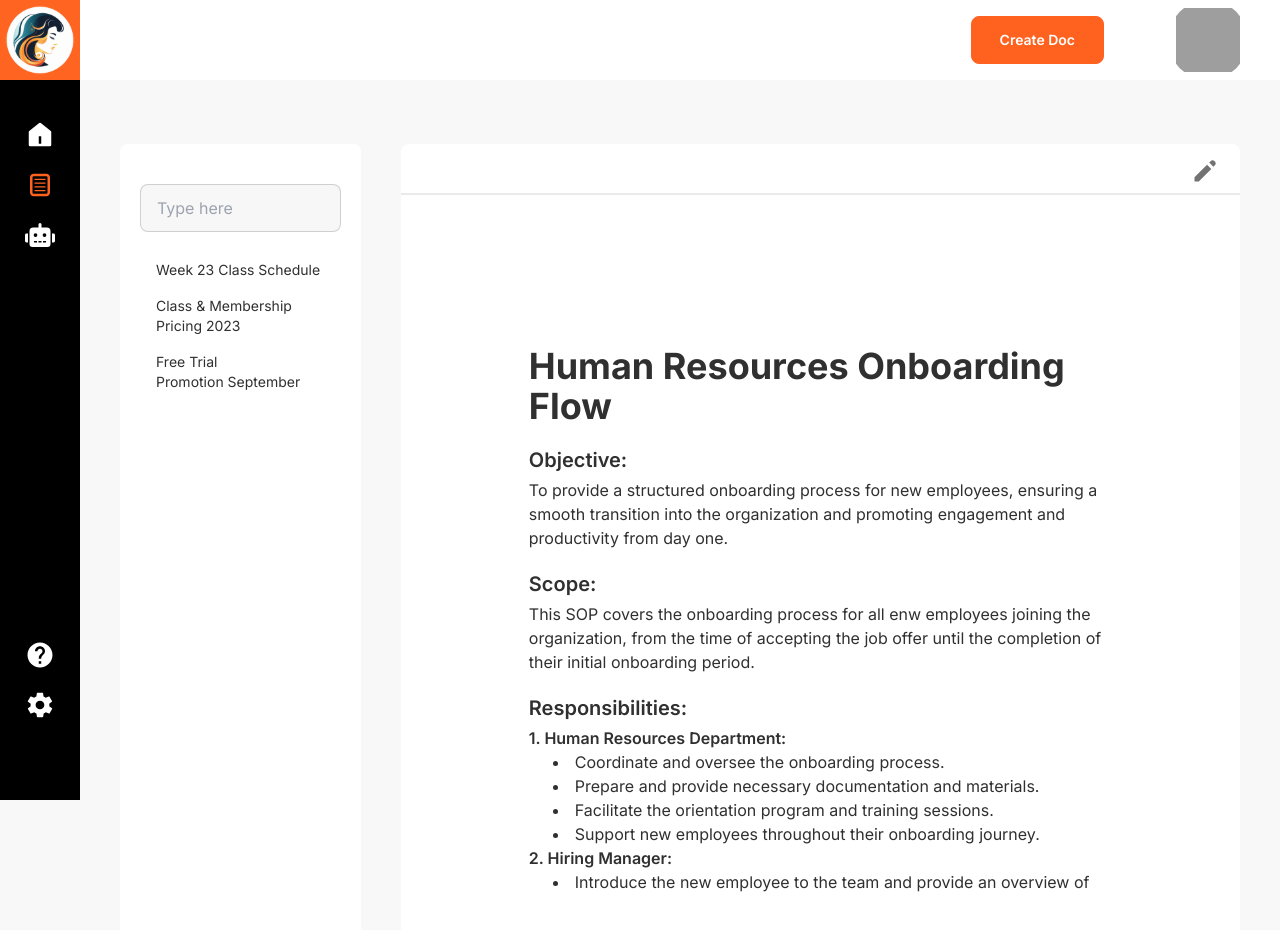
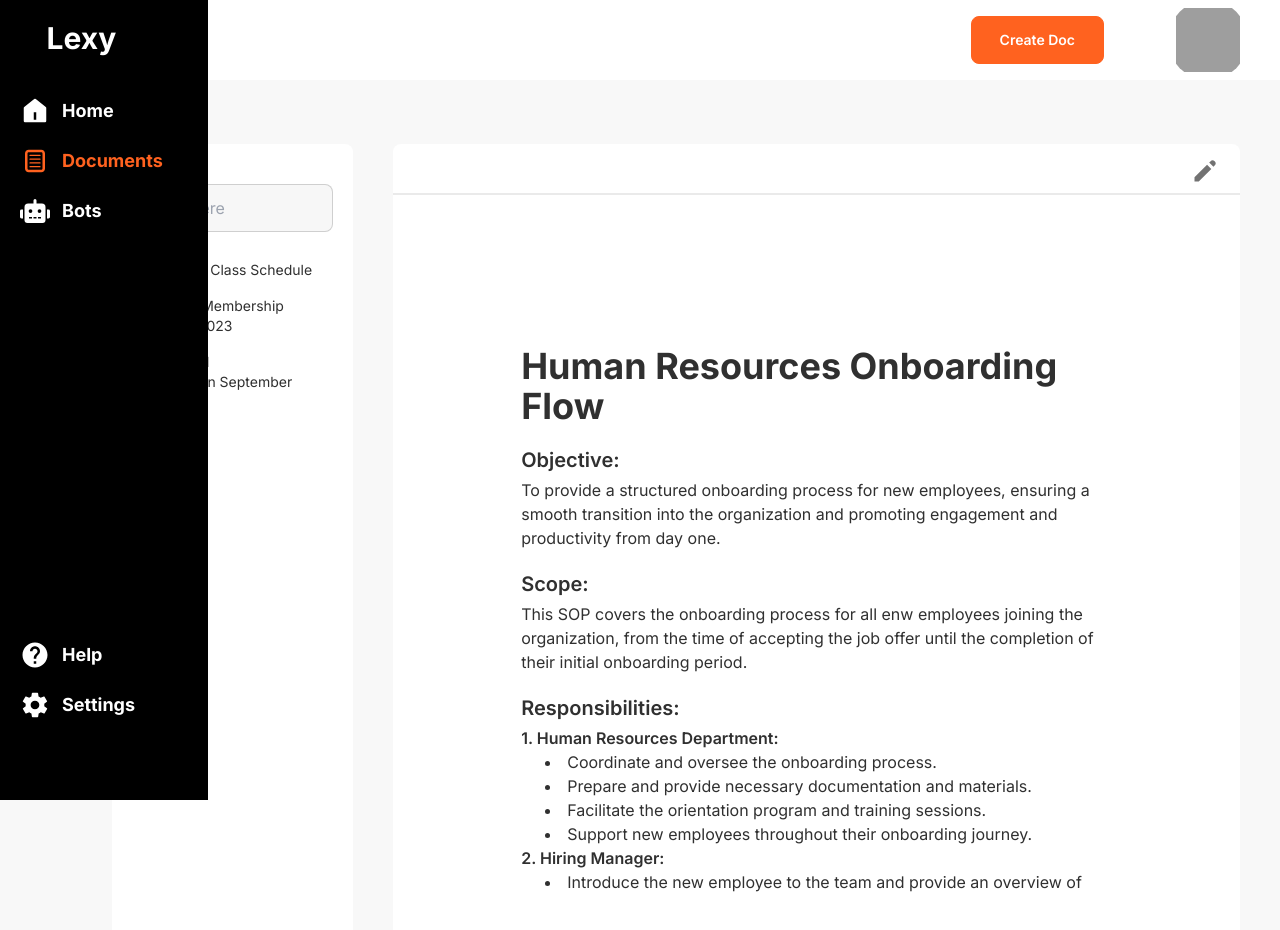
Before and after one commit to rakibul-wdp/lexy, a Next.js app: page /documents in a window 1280 px wide. Shown: the top 930 px of the page. Built offline with nearby package versions, Linux system fonts and the light colour scheme; grey boxes are pictures that could not be loaded.

Commit message:
fix all issue

```diff
--- a/components/Header.tsx
+++ b/components/Header.tsx
@@ -3,13 +3,18 @@ import Avatar from "@/public/assets/images/avatar.svg";
 import Logo from "@/public/assets/images/Logo.svg";
 import Image from "next/image";
 
-const Header = ({isChecked}: any) => {
+const Header = ({ isChecked }: any) => {
   return (
     <div className="navbar p-0 bg-secondary fixed">
       <div className="navbar-start">
+        {!isChecked && (
+          <a className="btn btn-ghost normal-case text-xl -mt-[2.0637rem] lg:hidden px-0">
+            <Image src={Logo} width={80} height={80} alt="lexy" />
+          </a>
+        )}
         <label
           htmlFor="my-drawer-2"
-          className="btn btn-circle swap swap-rotate lg:hidden ml-2"
+          className="btn btn-circle swap swap-rotate lg:ml-24 ml-2"
         >
           <input type="checkbox" />
           <svg
@@ -31,15 +36,12 @@ const Header = ({isChecked}: any) => {
             <polygon points="400 145.49 366.51 112 256 222.51 145.49 112 112 145.49 222.51 256 112 366.51 145.49 400 256 289.49 366.51 400 400 366.51 289.49 256 400 145.49" />
           </svg>
         </label>
-        {!isChecked && <a className="btn btn-ghost normal-case text-xl -mt-[2.0635rem] lg:hidden">
-          <Image src={Logo} width={80} height={80} alt="lexy" />
-        </a>}
       </div>
       <div className="navbar-end">
         <a className="btn btn-primary capitalize text-secondary px-7">
           Create Doc
         </a>
-        <div className="avatar ml-8 md:ml-16 pr-5 lg:pr-28">
+        <div className="avatar ml-8 md:ml-16 pr-5 lg:pr-8">
           <div className="w-20 rounded-full">
             <Image
               className="p-2"
--- a/components/InnerContent.tsx
+++ b/components/InnerContent.tsx
@@ -3,7 +3,7 @@ import { HiPencil } from "react-icons/hi";
 
 const InnerContent = () => {
   return (
-    <div className="flex flex-col md:flex-row justify-between mt-32 md:mt-36 mb-10 mx-10 h-screen">
+    <div className="flex flex-col md:flex-row justify-between mt-32 md:mt-36 mb-10 ml-10 lg:ml-28 mr-10 h-screen">
       <div className="bg-secondary p-5 pt-10 rounded-lg md:mr-5 mb-10 md:mb-0">
         <input
           type="text"
--- a/components/InnerNav.tsx
+++ b/components/InnerNav.tsx
@@ -1,4 +1,4 @@
-import React from "react";
+import React, { useState } from "react";
 import Logo from "@/public/assets/images/Logo.svg";
 import Image from "next/image";
 import { RiHome5Fill } from "react-icons/ri";
@@ -8,41 +8,97 @@ import { MdHelp } from "react-icons/md";
 import { IoMdSettings } from "react-icons/io";
 
 const InnerNav = () => {
+  const [isHovered, setIsHovered] = useState(false);
+
+  const handleMouseEnter = () => {
+    setIsHovered(true);
+  };
+
+  const handleMouseLeave = () => {
+    setIsHovered(false);
+  };
+
   return (
     <div className="drawer-side">
       <label htmlFor="my-drawer-2" className="drawer-overlay"></label>
-      <ul className="menu bg-accent h-screen p-0 pb-20 flex items-center justify-between">
+      <ul
+        className={`menu bg-accent h-screen p-0 pb-20 flex items-center hover:items-start justify-between fixed ${
+          isHovered && "w-52"
+        }`}
+        onMouseEnter={handleMouseEnter}
+        onMouseLeave={handleMouseLeave}
+      >
         <div>
-          <li>
+          <li className="flex items-center">
             <a className="tooltip tooltip-right p-0" data-tip="lexy">
-              <Image src={Logo} width={80} height={80} alt="lexy" />
+              {isHovered ? (
+                <h2 className="text-3xl text-secondary font-bold pt-5">
+                  Lexy
+                </h2>
+              ) : (
+                <Image src={Logo} width={80} height={80} alt="lexy" />
+              )}
             </a>
           </li>
-          <li className="mt-10 mb-5 flex items-center">
-            <a className="tooltip tooltip-right p-0" data-tip="Home">
-              <RiHome5Fill className="text-3xl text-secondary" />
+          <li className="mt-10 mb-5 flex items-start pl-5">
+            <a
+              className="tooltip tooltip-right p-0 text-secondary"
+              data-tip="Home"
+            >
+              <span className="flex items-center">
+                <RiHome5Fill className="text-3xl" />
+                {isHovered && <p className="text-lg font-bold ml-3">Home</p>}
+              </span>
             </a>
           </li>
-          <li className="mb-5 flex items-center">
-            <a className="tooltip tooltip-right p-0" data-tip="Documents">
-              <TiDocumentText className="text-3xl text-primary" />
+          <li className="mb-5 flex items-start pl-5">
+            <a
+              className="tooltip tooltip-right p-0 text-primary"
+              data-tip="Documents"
+            >
+              <span className="flex items-center">
+                <TiDocumentText className="text-3xl" />
+                {isHovered && (
+                  <p className="text-lg font-bold ml-3">Documents</p>
+                )}
+              </span>
             </a>
           </li>
-          <li className="flex items-center">
-            <a className="tooltip tooltip-right p-0" data-tip="Bots">
-              <FaRobot className="text-3xl text-secondary" />
+          <li className="flex items-start pl-5">
+            <a
+              className="tooltip tooltip-right p-0 text-secondary"
+              data-tip="Bots"
+            >
+              <span className="flex items-center">
+                <FaRobot className="text-3xl" />
+                {isHovered && <p className="text-lg font-bold ml-3">Bots</p>}
+              </span>
             </a>
           </li>
         </div>
-        <div>
-          <li className="mb-5">
-            <a className="tooltip tooltip-right p-0" data-tip="Help">
-              <MdHelp className="text-3xl text-secondary" />
+        <div className="">
+          <li className={`mb-5 flex items-start ${isHovered && "pl-5"}`}>
+            <a
+              className="tooltip tooltip-right p-0 text-secondary"
+              data-tip="Help"
+            >
+              <span className="flex items-center">
+                <MdHelp className="text-3xl" />
+                {isHovered && <p className="text-lg font-bold ml-3">Help</p>}
+              </span>
             </a>
           </li>
-          <li>
-            <a className="tooltip tooltip-right p-0" data-tip="Settings">
-              <IoMdSettings className="text-3xl text-secondary" />
+          <li className={`flex items-start ${isHovered && "pl-5"}`}>
+            <a
+              className="tooltip tooltip-right p-0 text-secondary"
+              data-tip="Settings"
+            >
+              <span className="flex items-center">
+                <IoMdSettings className="text-3xl" />
+                {isHovered && (
+                  <p className="text-lg font-bold ml-3">Settings</p>
+                )}
+              </span>
             </a>
           </li>
         </div>
```
